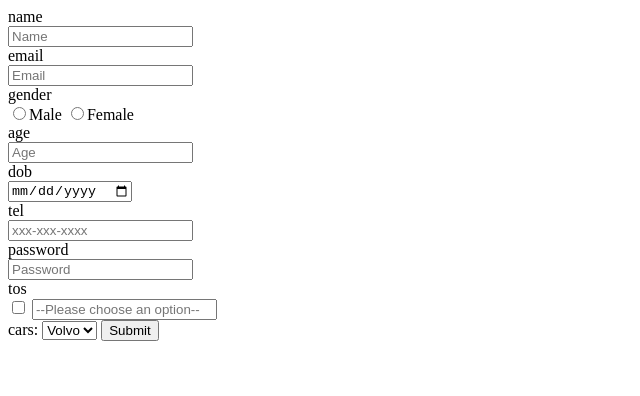
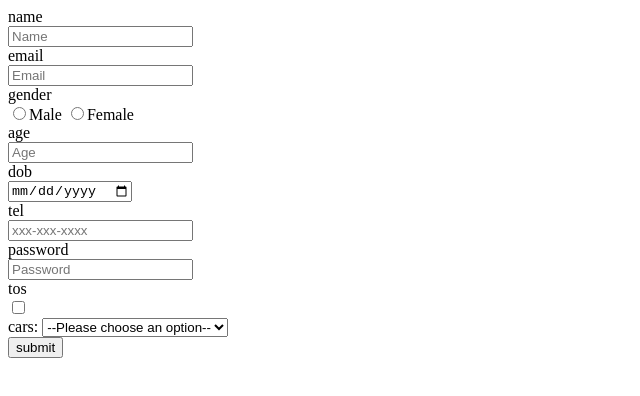
Before and after one commit to acciojob/signup-form-car-Praveen27p, a website: page main.html in a window 1280 px wide. Shown: the whole page, without its empty margins (0-640 px from the left). Drawn offline with Linux system fonts and the light colour scheme.

Commit message:
created a submission

```diff
--- a/main.html
+++ b/main.html
@@ -10,8 +10,8 @@
 	<!-- the entire body must be written by student -->
     <script type="text/javascript" src="./script.js">
 </script>
-	<form>
-		<label for="fname">name</label><br>
+	<form action="/action_page.php" method="post">
+		<label for="name">name</label><br>
 		<input field="Name" type="text" required="yes" placeholder="Name" id="name"><br>
 		<label for="email">email</label><br>
 		<input field="Email" type="email" required="yes" placeholder="Email" id="email"><br>
@@ -28,21 +28,16 @@
 		<label for="password">password</label><br>
 		<input field="Password" type="password" required="yes" placeholder="Password" id="password"><br>
 		<label for="tos">tos</label><br>
-		<input field="I Agree to the TOS" type="checkbox" required="yes" id="tos">
-		<input field="Select" type="select" required="yes" placeholder="--Please choose an option--" id="cars"><br>
+		<input field="I Agree to the TOS" type="checkbox" required="yes" id="tos"><br>
 		<label for="cars">cars:</label>
-
-		     <select placeholder="--Please choose an option--">
+		       <select placeholder="--Please choose an option--" id="cars">
+				  <option value="">--Please choose an option--</option>
 				  <option value="volvo">Volvo</option>
                   <option value="saab">Saab</option>
 				  <option value="fiat">Fiat</option>
 				  <option value="audi">Audi</option>
-			  </select>
-
-
-		<input field="submit" type="submit">
-
-
+			  </select><br>
+		<button type="submit">submit</button>
 	</form>
 
 </body>
```
